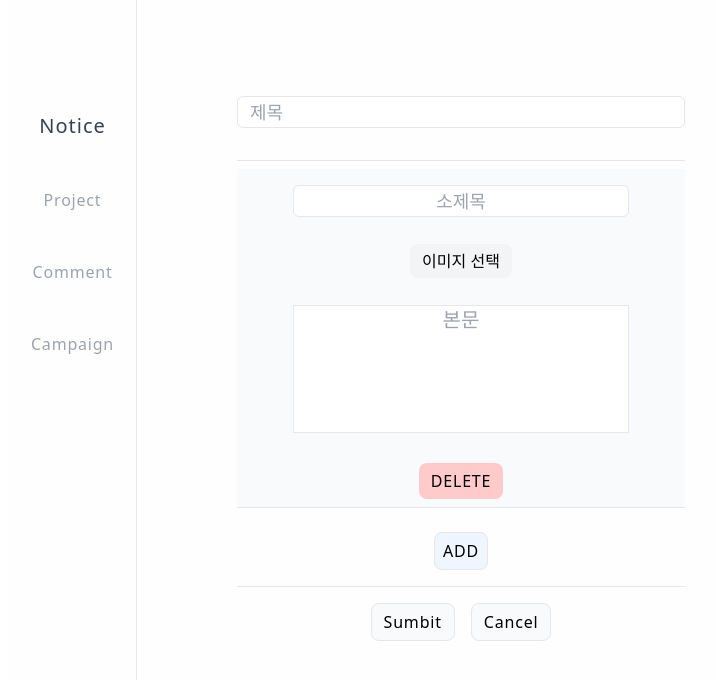
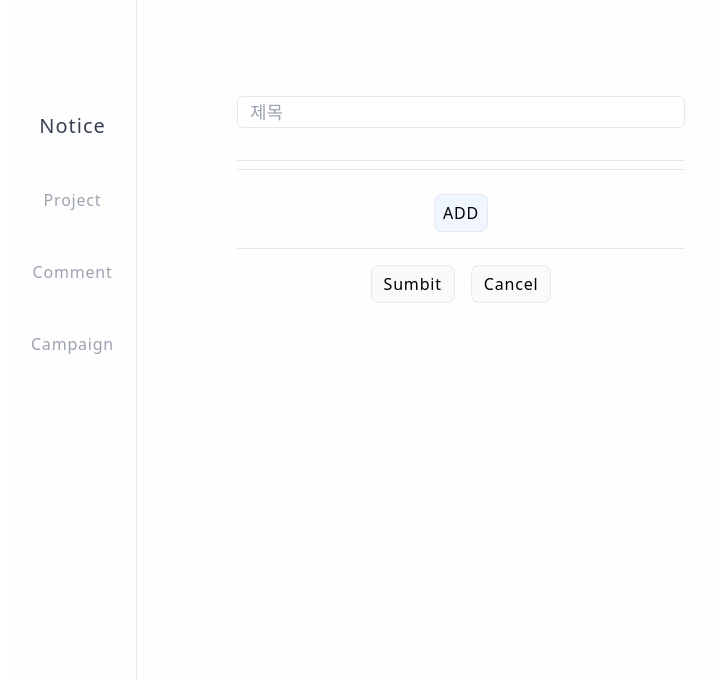
Before and after one commit to Hongsam2/doneasy-frontend, a React (Create React App) app: page /admin/notice/create in a window 1280 px wide. Shown: the top 680 px of the page, without its empty margins (247-963 px from the left). Built offline with nearby package versions, Linux system fonts and the light colour scheme.

Commit message:
modify NoticeCreate

```diff
--- a/src/App.js
+++ b/src/App.js
@@ -5,6 +5,7 @@ import Project from './routes/Project';
 import Comment from './routes/Comment';
 import Admin from './routes/Admin';
 import Campaign from './routes/Campaign';
+import NoticeDetail from './routes/NoticeDetail';
 
 function App() {
     return (
@@ -14,6 +15,10 @@ function App() {
                 <Route path="/admin" element={<Notice />} />
                 <Route path="/admin/notice" element={<Notice />} />
                 <Route path="/admin/notice/create" element={<NoticeCreate />} />
+                <Route
+                    path="/admin/notice/detail/:id"
+                    element={<NoticeDetail />}
+                />
                 <Route path="/admin/project" element={<Project />} />
                 <Route path="/admin/comment" element={<Comment />} />
                 <Route path="/admin/campaign" element={<Campaign />} />
--- a/src/components/admin/notice/create/Content.js
+++ b/src/components/admin/notice/create/Content.js
@@ -1,7 +1,6 @@
 import { useEffect, useState } from 'react';
 
-function Content({ i, changeContent, deleteContent }) {
-    const [index, setIndex] = useState(0);
+function Content({ index, changeContent, deleteContent }) {
     const [subtitle, setSubtitle] = useState('');
     const [image, setImage] = useState('');
     const [content, setContent] = useState('');
@@ -9,16 +8,18 @@ function Content({ i, changeContent, deleteContent }) {
     const [context, setContext] = useState({});
 
     useEffect(() => {
-        setIndex(i);
+        console.log('my index');
+        console.log(index);
+        changeContent(context, index);
     }, []);
 
     useEffect(() => {
-        setContext({ subtitle, image, content });
-    }, [subtitle, image, content]);
+        setContext({ subtitle, image, content, index });
+    }, [subtitle, image, content, index]);
 
     useEffect(() => {
         changeContent(context, index);
-    }, [context]);
+    }, [context, index]);
 
     const onSubtitleChange = (e) => {
         setSubtitle(e.target.value);
@@ -45,17 +46,17 @@ function Content({ i, changeContent, deleteContent }) {
     };
     return (
         <>
-            <div className="bg-gray-50">
+            <div className="bg-gray-50 border-t">
                 <div>
                     <input
                         type="text"
                         placeholder="소제목"
                         value={subtitle}
                         onChange={onSubtitleChange}
-                        className="w-3/4 border rounded-md h-8 px-3 text-lg my-4 placeholder:text-center"
+                        className="w-3/4 border rounded-md h-8 px-3 text-lg my-2 placeholder:text-center"
                     />
                 </div>
-                <div className="my-4">
+                <div className="my-2">
                     {imagesrc !== '' && (
                         <img
                             src={imagesrc}
@@ -64,13 +65,13 @@ function Content({ i, changeContent, deleteContent }) {
                         />
                     )}
                     <label
-                        htmlFor="image"
-                        className="px-3 py-1.5 bg-gray-100 rounded-lg"
+                        htmlFor={`image${index}`}
+                        className="px-3 py-1.5 bg-gray-100 rounded-lg duration-150 hover:duration-150 hover:bg-gray-200"
                     >
                         이미지 선택
                     </label>
                     <input
-                        id="image"
+                        id={`image${index}`}
                         type="file"
                         accept="image/*"
                         hidden
@@ -82,7 +83,7 @@ function Content({ i, changeContent, deleteContent }) {
                         placeholder="본문"
                         value={content}
                         onChange={onContentChange}
-                        className="resize-none w-3/4 px-3 text-md h-32 my-4 border placeholder:text-center placeholder:text-xl"
+                        className="resize-none w-3/4 px-3 text-md h-32 my-2 border placeholder:text-center placeholder:text-xl"
                     />
                 </div>
                 <div className="py-2">
--- a/src/routes/Campaign.js
+++ b/src/routes/Campaign.js
@@ -5,7 +5,7 @@ function Campaign() {
         <>
             <div className="flex bg-[#fefefe] w-3/5 mx-auto">
                 <Sidebar focus="campaign" />
-                <div className="w-7/12 mx-auto pt-20 bg-gray-100">
+                <div className="w-9/12 mx-auto pt-20 bg-gray-100">
                     <div className="bg-gray-500">This is Comment</div>
                 </div>
             </div>
--- a/src/routes/Comment.js
+++ b/src/routes/Comment.js
@@ -5,7 +5,7 @@ function Comment() {
         <>
             <div className="flex bg-[#fefefe] w-3/5 mx-auto">
                 <Sidebar focus="comment" />
-                <div className="w-7/12 mx-auto pt-20 bg-gray-100">
+                <div className="w-9/12 mx-auto pt-20 bg-gray-100">
                     <div className="bg-gray-500">This is Comment</div>
                 </div>
             </div>
--- a/src/routes/Notice.js
+++ b/src/routes/Notice.js
@@ -19,7 +19,7 @@ function Notice() {
         <>
             <div className="flex bg-[#fefefe] w-3/5 mx-auto">
                 <Sidebar focus="notice" />
-                <div className="w-7/12 mx-auto pt-20">
+                <div className="w-9/12 mx-auto pt-20">
                     <div className="text-right">
                         <Link to="/admin/notice/create">
                             <button className="border bg-gray-100 rounded-md mb-4 text-gray-800 tracking-wider py-0.5 px-6 duration-150 hover:duration-150 hover:bg-gray-200">
--- a/src/routes/NoticeCreate.js
+++ b/src/routes/NoticeCreate.js
@@ -2,60 +2,51 @@ import { useEffect, useState } from 'react';
 import Content from '../components/admin/notice/create/Content';
 import Sidebar from '../components/Sidebar';
 
-// TODO 이미지의 미리보기가 하나만 생성됨, 반복문 함수를 사용하하면 delete가 안됨
 function NoticeCreate() {
     const [title, setTitle] = useState('');
     const [index, setIndex] = useState(0);
     const [contentList, setContentList] = useState([]);
+    const [contextList, setContextList] = useState([]);
 
-    useEffect(() => {
-        const list = [...contentList];
-        setContentList(list);
-    }, [index]);
     const onTitleChange = (e) => {
         setTitle(e.target.value);
     };
     const onAddClick = () => {
+        console.log(index);
+        const list = [...contentList];
+        list.push(index);
+        console.log('list');
+        console.log(list);
+        setContentList(list);
         setIndex(index + 1);
-        console.log(index);
-    };
-    const renderContent = () => {
-        const result = [];
-        for (let i = 1; i < index + 1; i++) {
-            result.push(
-                <Content
-                    i={i}
-                    changeContent={changeContent}
-                    key={i}
-                    deleteContent={deleteContent}
-                />
-            );
-        }
-        return result;
     };
     const changeContent = (content, index) => {
         const list = [];
         for (let i = 0; i < index; i++) {
-            list.push(contentList.at(i));
-            console.log(list);
+            list.push(contextList.at(i));
         }
         list.push(content);
-        console.log(list);
         for (let i = index + 1; i < contentList.length; i++) {
-            list.push(contentList.at(i));
-            console.log(list);
+            list.push(contextList.at(i));
         }
-        setContentList(list);
+        setContextList(list);
     };
 
     const deleteContent = (index) => {
-        if (index === 0) {
-            return;
-        }
-        const list = [...contentList];
-        list.splice(index, 1);
-        setContentList(list);
-        setIndex(list.length);
+        console.log(contextList);
+        const list = [...contextList];
+        console.log('hi');
+        const removedList = list.filter((content) => {
+            return content && content.index !== index;
+        });
+        setContextList(removedList);
+        console.log('removedList');
+        console.log(removedList);
+        const numberList = [];
+        removedList.forEach((content) => {
+            numberList.push(content.index);
+        });
+        setContentList(numberList);
     };
     return (
         <>
@@ -73,12 +64,17 @@ function NoticeCreate() {
                             />
                         </div>
                         <div className="text-center mt-2">
-                            <Content
-                                i={0}
-                                changeContent={changeContent}
-                                deleteContent={deleteContent}
-                            />
-                            {renderContent()}
+                            {contentList.length >= 1 &&
+                                contentList.map((content) => {
+                                    return (
+                                        <Content
+                                            changeContent={changeContent}
+                                            deleteContent={deleteContent}
+                                            key={content}
+                                            index={content}
+                                        />
+                                    );
+                                })}
                             <div className="border-t pt-2">
                                 <button
                                     className="bg-blue-50 border rounded-lg tracking-wider px-2 py-1.5 my-4 duration-150 hover:bg-blue-200 hover:duration-150"
--- /dev/null
+++ b/src/routes/NoticeDetail.js
@@ -0,0 +1,8 @@
+function NoticeDetail() {
+    return (
+        <>
+            <div>This is NoticeDetail</div>
+        </>
+    );
+}
+export default NoticeDetail;
--- a/src/routes/Project.js
+++ b/src/routes/Project.js
@@ -6,7 +6,7 @@ function Project() {
         <>
             <div className="flex bg-[#fefefe] w-3/5 mx-auto">
                 <Sidebar focus="project" />
-                <div className="w-7/12 mx-auto pt-20 bg-gray-100">
+                <div className="w-9/12 mx-auto pt-20 bg-gray-100">
                     <div className="bg-gray-500">This is Project</div>
                 </div>
             </div>
```
